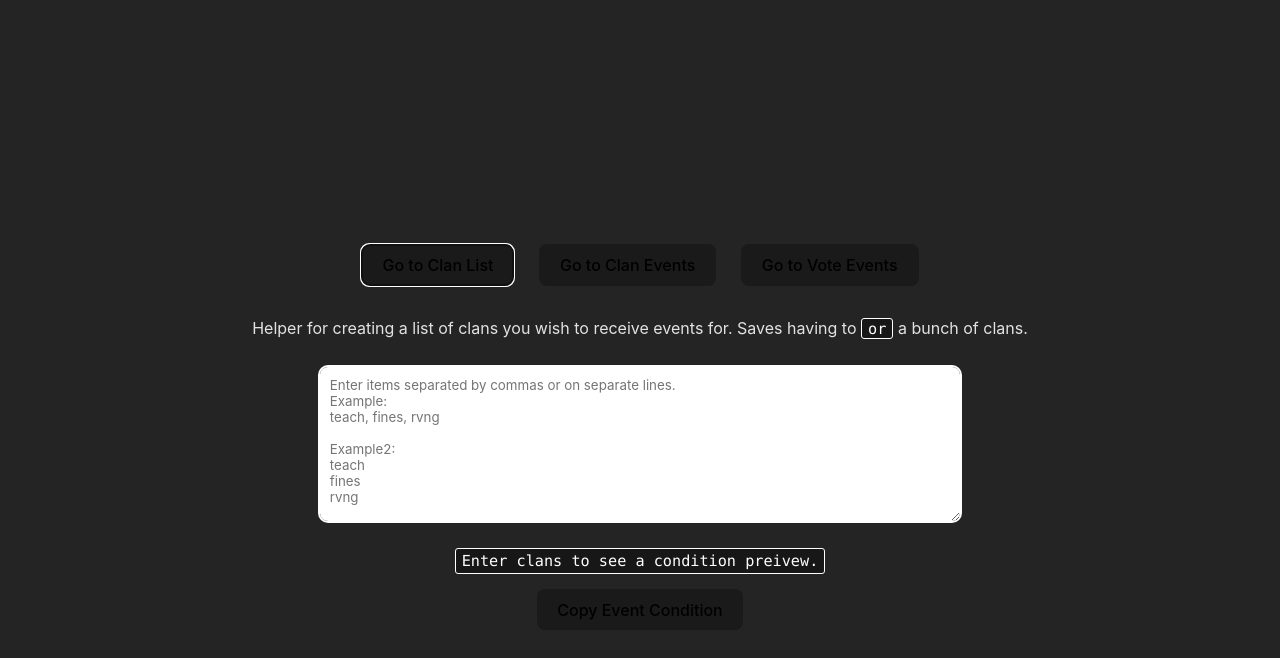
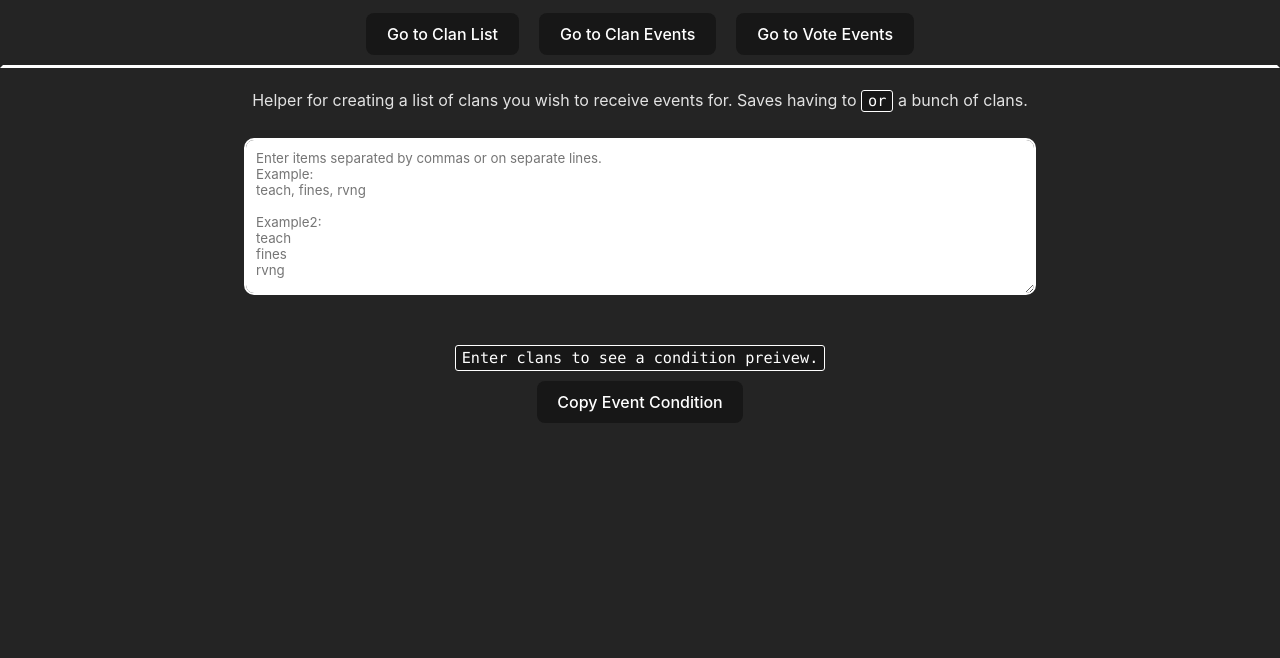
Before and after one commit to Th3-Hero/recruiting-bot-event-syntax-helper, a Svelte app: page / in a window 1280 px wide. Both pictures are taken after a click on the button "Go to Clan List". Shown: the top 658 px of the page. Built offline with nearby package versions, Linux system fonts and the light colour scheme; what antlr4 would draw is missing.

Commit message:
Updated layout

```diff
--- a/src/App.svelte
+++ b/src/App.svelte
@@ -14,17 +14,20 @@
 
 </script>
 
-<style>
-    .container {
-        display: flex;
-        flex-direction: column;
-        align-items: center;
-        justify-content: center;
+<style lang="scss">
+    @import "./theme";
+    .main-container {
         height: 100vh;
+        width: 100vw;
     }
 
-    .buttons {
+    .navbar {
+        display: flex;
+        justify-content: center;
+        align-items: center;
         margin-bottom: 20px;
+        border: 3px solid;
+        border-color: transparent transparent $font transparent;
     }
 
     button {
@@ -34,8 +37,8 @@
     }
 </style>
 
-<div class="container">
-    <div class="buttons">
+<div class="main-container">
+    <div class="navbar">
         <button on:click={showClanList}>Go to Clan List</button>
         <button on:click={showClanEvents}>Go to Clan Events</button>
         <button on:click={showVoteEvents}>Go to Vote Events</button>
--- a/src/components/ClanEvents.svelte
+++ b/src/components/ClanEvents.svelte
@@ -58,7 +58,7 @@
         } else if (options.includes(item)) {
             return "operator";
         } else {
-            return "clan";
+            return "text";
         }
     };
 
@@ -73,7 +73,7 @@
     onMount(() => sortableUpdate());
 </script>
 
-<div class="container">
+<div class="page-container">
     <div class="controls">
         <div class="bracket-buttons">
             {#each options as option}
@@ -91,7 +91,8 @@
         <button on:click={addClanTag}>Add Clan</button>
     </div>
 
-    <ul id="sortable-list" use:dndzone="{{items, flipDurationMs}}" on:consider="{handleDndConsider}"
+    <div class="container">
+        <ul class="sortable-list" use:dndzone="{{items, flipDurationMs}}" on:consider="{handleDndConsider}"
             on:finalize="{handleDndFinalize}">
             {#each items as item, index (item.id)}
                 <li class={getItemClass(item.name)} animate:flip="{{duration: flipDurationMs}}">
@@ -102,11 +103,12 @@
                 </li>
             {/each}
         </ul>
-</div>
 
         <code class="copy-preview">{condition}</code>
 
         <button class="copy-button" on:click={copyEventCondition}>Copy Event Condition</button>
+    </div>
+</div>
 
 <link rel="stylesheet"
       href="https://fonts.googleapis.com/css2?family=Material+Symbols+Outlined:opsz,wght,FILL,GRAD@24,400,0,0"/>
--- a/src/components/ClanList.svelte
+++ b/src/components/ClanList.svelte
@@ -26,7 +26,7 @@ rvng
 
         for (const item of items) {
             if (!isValidClanTag(item)) {
-                condition = `Invalid clan tag "${item}". Clan tags are between 2 and 5 characters long and contain only letters, numbers, underscores, and dashes.`
+                condition = `Invalid clan tag "${ item }". Clan tags are between 2 and 5 characters long and contain only letters, numbers, underscores, and dashes.`
                 return;
             }
         }
@@ -43,7 +43,7 @@ rvng
             .split(/[\n,]+/)
             .map(item => item.trim())
             .filter(item => item.length > 0);
-        let string = `clan matches (${itemsArray.join(" or ")})`;
+        let string = `clan matches (${ itemsArray.join(" or ") })`;
         navigator.clipboard.writeText(string);
         console.log(string);
     };
@@ -53,7 +53,8 @@ rvng
     @import '../theme';
 
     textarea {
-        width: 80%;
+        max-width: 60%;
+        width: 60%;
         height: 10em;
         margin-bottom: 25px;
         border: 2px solid $font;
@@ -74,10 +75,12 @@ rvng
     }
 </style>
 
-<p class="description">Helper for creating a list of clans you wish to receive events for. Saves having to
-    <code>or</code> a bunch of clans.</p>
-<textarea bind:value={itemsInput} placeholder={prompt} on:input={onInputUpdate}></textarea>
+<div class="container">
+    <p class="description">Helper for creating a list of clans you wish to receive events for. Saves having to
+        <code>or</code> a bunch of clans.</p>
+    <textarea bind:value={itemsInput} placeholder={prompt} on:input={onInputUpdate}></textarea>
 
-<code class="copy-preview">{condition}</code>
+    <code class="copy-preview">{condition}</code>
 
-<button on:click={copyEventCondition}>Copy Event Condition</button>
+    <button on:click={copyEventCondition}>Copy Event Condition</button>
+</div>
--- a/src/components/VoteEvents.svelte
+++ b/src/components/VoteEvents.svelte
@@ -65,7 +65,7 @@
         } else if (options.includes(item)) {
             return "operator";
         } else {
-            return "clan";
+            return "text";
         }
     };
 
@@ -89,7 +89,7 @@
 
 <div class="description"></div>
 
-<div class="container">
+<div class="page-container">
     <div class="controls">
         <div class="bracket-buttons">
             {#each options as option}
@@ -113,7 +113,8 @@
         <button on:click={addPlayerName}>Add Player</button>
     </div>
 
-    <ul id="sortable-list" use:dndzone="{{items, flipDurationMs}}" on:consider="{handleDndConsider}"
+    <div class="container">
+        <ul class="sortable-list" use:dndzone="{{items, flipDurationMs}}" on:consider="{handleDndConsider}"
             on:finalize="{handleDndFinalize}">
             {#each items as item, index (item.id)}
                 <li class={getItemClass(item.name)} animate:flip="{{duration: flipDurationMs}}">
@@ -124,11 +125,14 @@
                 </li>
             {/each}
         </ul>
-</div>
 
         <code class="copy-preview">{condition}</code>
 
         <button class="copy-button" on:click={copyEventCondition}>Copy Event Condition</button>
+    </div>
+
+</div>
+
 
 <link rel="stylesheet"
       href="https://fonts.googleapis.com/css2?family=Material+Symbols+Outlined:opsz,wght,FILL,GRAD@24,400,0,0"/>
--- a/src/components/shared.scss
+++ b/src/components/shared.scss
@@ -14,27 +14,55 @@ input:focus {
     outline: none;
 }
 
+button {
+    border: 1px solid transparent;
+    border-radius: 8px;
+    padding: 0.6em 1.2em;
+    font-size: 1em;
+    font-weight: 500;
+    font-family: inherit;
+    color: $font;
+    background-color: $background-dark;
+    cursor: pointer;
+    transition: border-color 0.20s;
+}
+
+button:hover {
+    border-color: $orange;
+}
+
 .container {
     display: flex;
-    flex-direction: row;
+    flex-direction: column;
+    align-items: center;
     justify-content: center;
     max-width: 100%;
+    width: 100%;
+}
+
+.page-container {
+    position: relative;
+    display: flex;
+    flex-direction: row;
+    width: 100%;
 }
 
 .controls {
     display: flex;
     flex-direction: column;
+    min-width: 12%;
+    max-width: 15%;
+    margin-left: 20px;
     margin-right: 20px;
-    min-width: 12%;
 }
 
 .controls button, .controls input {
-    margin-bottom: 10px;
+    margin-bottom: 15px;
     width: 100%;
     box-sizing: border-box;
 }
 
-#sortable-list {
+.sortable-list {
     padding: 0;
     margin: 0;
     display: flex;
@@ -44,7 +72,7 @@ input:focus {
     align-items: center;
 }
 
-#sortable-list li {
+.sortable-list li {
     display: flex;
     justify-content: center;
     align-items: center;
@@ -77,18 +105,29 @@ input:focus {
     gap: 5px;
 }
 
-.clan {
-    border: 1px solid blueviolet;
+.text {
+    border: 1px solid #80ed99;
 }
 
 .operator {
-    border: 1px solid #747bff;
+    border: 1px solid #1982c4;
 }
 
 .parenthesis {
-    border: 1px solid tomato;
+    border: 1px solid #4cc9f0;
 }
 
 .copy-preview {
-    margin-bottom: 15px;
+    margin-top: 25px;
+    margin-bottom: 10px;
 }
+
+code {
+    background-color: $background-dark;
+    border: 1px solid $font;
+    border-radius: 3px;
+    padding: 0.05em 0.4em;
+    font-family: Consolas, "Courier New", monospace;
+    font-size: 0.95em;
+    color: $font;
+}
--- a/src/global.css
+++ b/src/global.css
@@ -31,39 +31,11 @@ body {
     min-height: 100vh;
 }
 
-h1 {
-    font-size: 3.2em;
-    line-height: 1.1;
-}
-
 .card {
     padding: 2em;
 }
 
 #app {
-    max-width: 1280px;
-    margin: 0 auto;
-    padding: 2rem;
+    width: 100%;
     text-align: center;
 }
-
-button {
-    border-radius: 8px;
-    border: 1px solid transparent;
-    padding: 0.6em 1.2em;
-    font-size: 1em;
-    font-weight: 500;
-    font-family: inherit;
-    background-color: #1a1a1a;
-    cursor: pointer;
-    transition: border-color 0.20s;
-}
-
-button:hover {
-    border-color: #646cff;
-}
-
-button:focus,
-button:focus-visible {
-    outline: 4px auto -webkit-focus-ring-color;
-}
--- a/src/theme.scss
+++ b/src/theme.scss
@@ -4,17 +4,3 @@ $background-light: #323232;
 $background: #212121;
 $background-dark: #171717;
 $orange: #ff7100;
-
-code {
-    background-color: $background-dark;
-    border: 1px solid $font;
-    border-radius: 3px;
-    padding: 0.05em 0.4em;
-    font-family: Consolas, "Courier New", monospace;
-    font-size: 0.95em;
-    color: $font;
-}
-
-button:hover {
-    border-color: $orange;
-}
```
Lines whose indentation alone changed are shown as unchanged.
